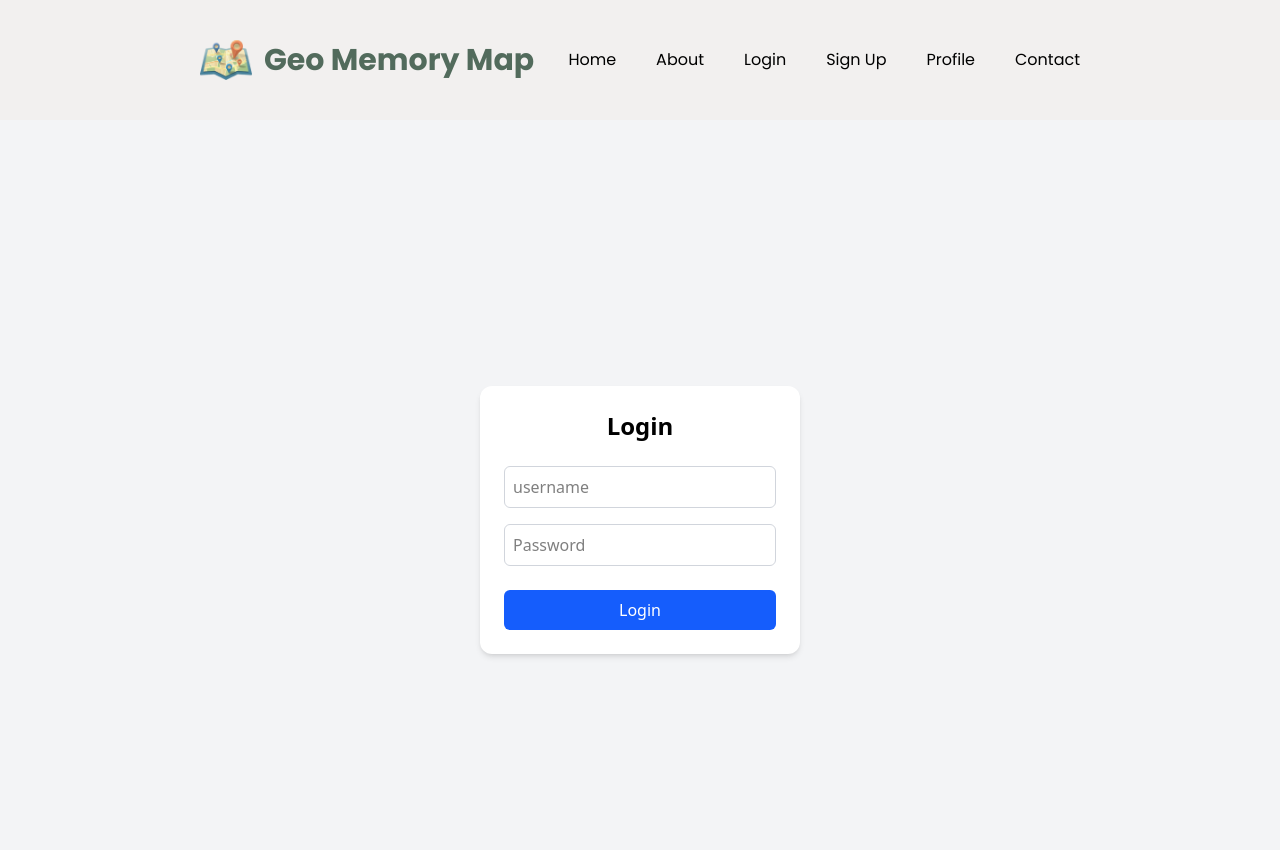
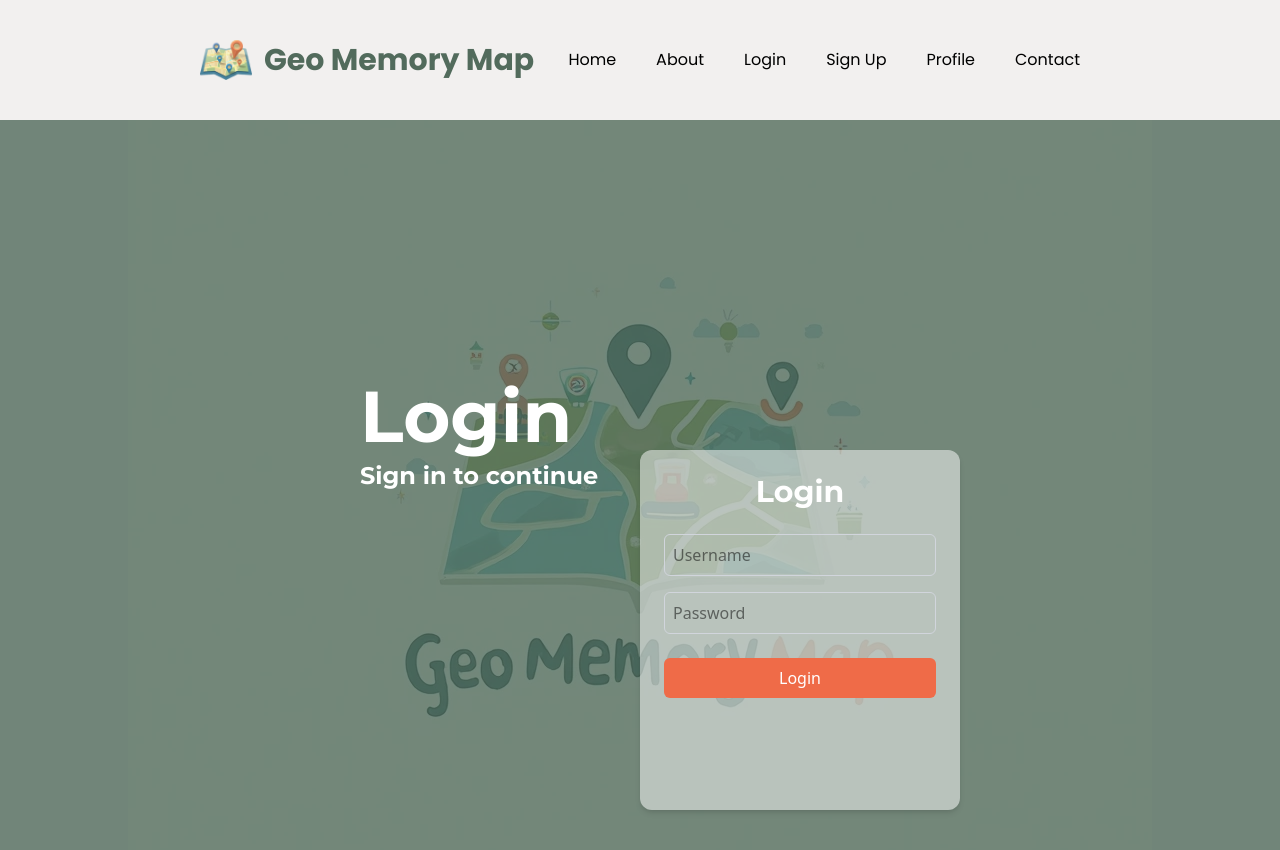
Before and after one commit to UCC-Batch-26/geomemorymap, a React (Vite) app in the folder apps/frontend/: page /login in a window 1280 px wide. Shown: the top 850 px of the page. Built offline with nearby package versions, Linux system fonts and the light colour scheme.

Commit message:
fix: update Login and Form UI

```diff
--- a/apps/frontend/src/index.css
+++ b/apps/frontend/src/index.css
@@ -1,8 +1,9 @@
-@import url('https://fonts.googleapis.com/css2?family=Arimo:ital,wght@0,700;1,700&family=Poppins:ital,wght@0,100;0,200;0,300;0,400;0,500;0,600;0,700;0,800;0,900;1,100;1,200;1,300;1,400;1,500;1,600;1,700;1,800;1,900&family=Roboto:ital,wght@0,100..900;1,100..900&display=swap');
+@import url('https://fonts.googleapis.com/css2?family=Arimo:ital,wght@0,700;1,700&family=Montserrat:ital,wght@0,100..900;1,100..900&family=Poppins:ital,wght@0,100;0,200;0,300;0,400;0,500;0,600;0,700;0,800;0,900;1,100;1,200;1,300;1,400;1,500;1,600;1,700;1,800;1,900&family=Roboto:ital,wght@0,100..900;1,100..900&display=swap');
+
 @import 'tailwindcss';
 
 @theme {
-  --font-display: 'Poppins', 'Roboto', sans-serif;
+  --font-display: 'Poppins', 'Montserrat', 'Arimo',sans-serif;
 }
 
 #map {
--- a/apps/frontend/src/modules/auth/pages/log-in-page.jsx
+++ b/apps/frontend/src/modules/auth/pages/log-in-page.jsx
@@ -30,13 +30,17 @@ function LoginPage({ setToken, setUser }) {
   };
 
   return (
-    <div className="flex items-center justify-center h-screen bg-gray-100">
-      <form onSubmit={handleLogin} className="bg-white p-6 rounded-xl shadow-md w-80">
-        <h2 className="text-2xl font-semibold text-center mb-6">Login</h2>
+    <div className='bg-[url(@/assets/geo-memory-map-bg.png)] bg-no-repeat bg-center'>
+    <div className="grid grid-cols-4 grid-rows-auto h-200 bg-[#526b5c]/80">
+      <h1 className="font-[Montserrat] text-7xl font-bold text-white text-left col-start-2 row-start-2 p-10">Login</h1>
+      <h3 className="font-[Montserrat] text-2xl font-bold text-white text-left col-start-2 row-start-2 mt-30 ml-10">Sign in to continue</h3>
+      <div className="flex items-center justify-center col-start-3 row-start-2">
+        <form onSubmit={handleLogin} className="bg-white/50 p-6 rounded-xl shadow-md w-80 h-90">
+          <h2 className="text-3xl font-bold text-white text-center mb-6 font-[Montserrat]">Login</h2>
 
           <input
             type="text"
-          placeholder="username"
+            placeholder="Username"
             value={username}
             onChange={(e) => setUsername(e.target.value)}
             required
@@ -52,10 +56,15 @@ function LoginPage({ setToken, setUser }) {
             className="w-full p-2 mb-6 border border-gray-300 rounded-md focus:outline-none focus:ring focus:ring-blue-300"
           />
 
-        <button type="submit" className="w-full bg-blue-600 text-white py-2 rounded-md hover:bg-blue-700 transition">
+          <button
+            type="submit"
+            className="w-full bg-[#EF6B48] text-white py-2 rounded-md hover:bg-[#e9542b] transition"
+          >
             Login
           </button>
         </form>
+      </div>
+    </div>
     </div>
   );
 }
--- a/apps/frontend/src/modules/home/pages/home-page.jsx
+++ b/apps/frontend/src/modules/home/pages/home-page.jsx
@@ -28,6 +28,7 @@ export function HomePage() {
         {cards.map(createCards)}
 
       </div>
+
       <div className="col-span-4 row-span-2">
           <ProfilePage />
 
--- a/apps/frontend/src/modules/home/pages/profile-page.jsx
+++ b/apps/frontend/src/modules/home/pages/profile-page.jsx
@@ -22,8 +22,8 @@ function ProfilePage() {
   };
 
   return (
-
-    <section className="flex items-center justify-center bg-[#526b5c] h-screen pl-5 bg-auto bg-no-repeat bg-center">
+    <div className='bg-[url(@/assets/geo-memory-map-bg.png)] bg-no-repeat bg-center'>
+    <section className="flex items-center justify-center bg-[#526b5c]/80 h-screen pl-5 bg-auto bg-no-repeat bg-center">
 
       <div className="grid grid-cols-2 grid-rows-[500,auto] gap-4 w-[80vw]">
         <div className="bg-white/50 rounded-lg shadow-lg pb-5">
@@ -73,6 +73,7 @@ function ProfilePage() {
         {/* CARD GENERATEED FROM API BELOW */}
       </div>
     </section>
+    </div>
   );
 }
 
--- a/package.json
+++ b/package.json
@@ -23,6 +23,7 @@
     "node": ">=18"
   },
   "dependencies": {
-    "axios": "^1.12.2"
+    "axios": "^1.12.2",
+    "leaflet": "^1.9.4"
   }
 }
```
Also changed, not shown: 1 other file (tests, documents, lock files or other folders). Lines whose indentation alone changed are shown as unchanged.
